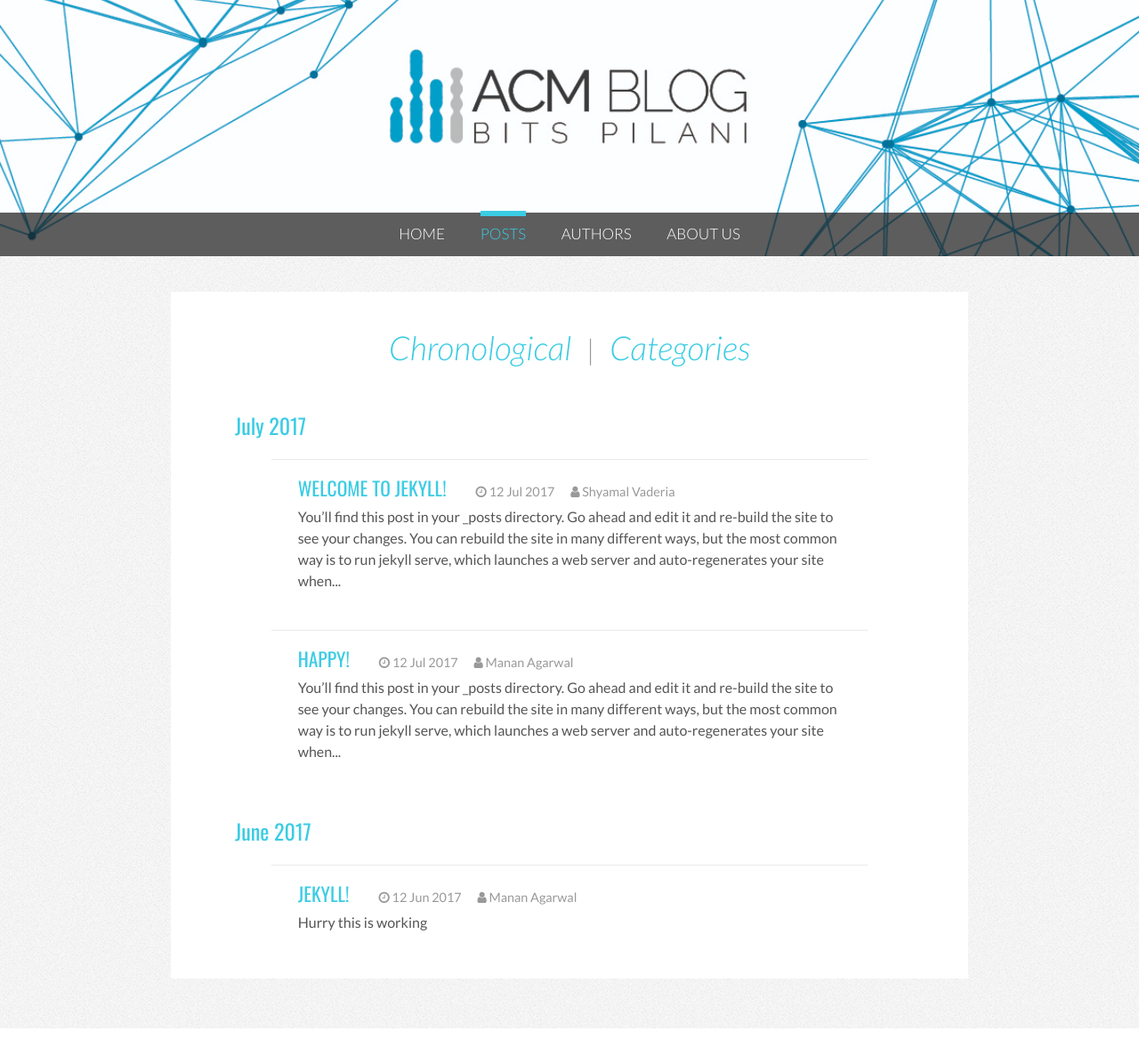
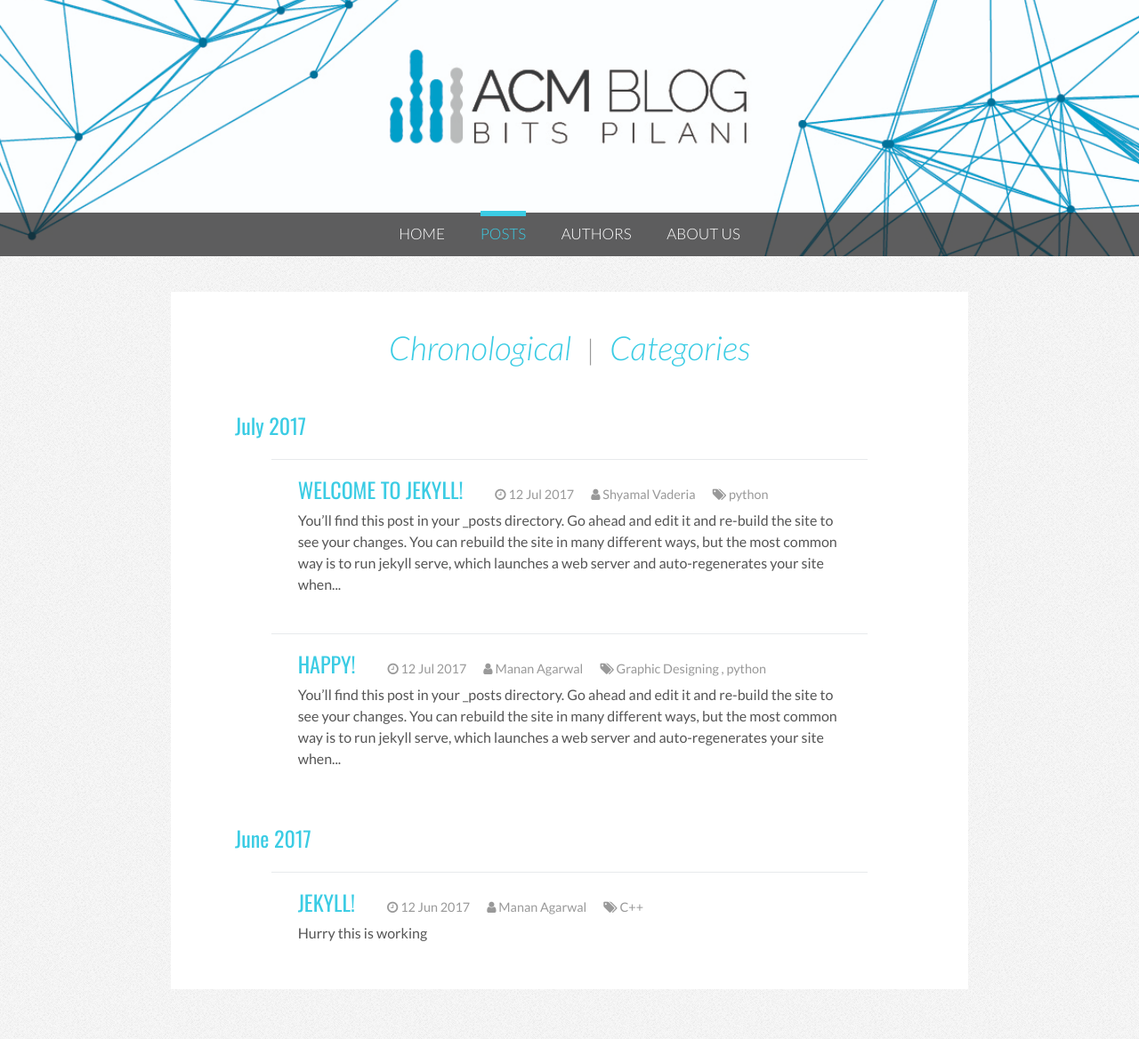
Before and after one commit to MananAgarwal/ACM-Blog, a Jekyll site: the page built from posts_chro.html, in a window 1280 px wide. Shown: the whole page at 89% size. Built offline with Jekyll 4.4.1, drawn with Linux system fonts in a browser that asks for light colours.

Commit message:
links in the post details added(very difficult)

```diff
--- a/_includes/post.html
+++ b/_includes/post.html
@@ -1,8 +1,9 @@
 <div class="posts-wrapper animated fadeInRight">
     <div class="post">
-        <h4><a href="{{ post.url | prepend: site.baseurl }}"> {{ post.title }} </a>
-            <i class="fa fa-clock-o"></i> {{ post.date | date: "%-d %b %Y" }}
-            <i class="fa fa-user"></i> {{ post.author }}
+        <h4><a id="post-post-title" href="{{ post.url | prepend: site.baseurl }}"> {{ post.title }} </a>
+          <a href= "{{site.baseurl}}/posts_chro.html" id="post-post-details"><i class="fa fa-clock-o"></i> {{ post.date | date: "%-d %b %Y" }}</a>
+          <a href= "{{site.baseurl}}/authors.html" id="post-post-details"> <i class="fa fa-user"></i> {{ post.author }}</a>
+          <a href= "{{site.baseurl}}/posts_cat.html" id="post-post-details"><i class="fa fa-tags"></i> {% for tag in post.tags %}{{ tag }} {% unless forloop.last %}, {% endunless %}{% endfor %}</a>
         </h4>
         <p> {% if post.desc.size > 0 %}
                 {{ post.desc }}
--- a/_layouts/author.html
+++ b/_layouts/author.html
@@ -9,7 +9,7 @@
       <div class="profile-pic">
         <img src="{{ site.baseurl }}{{ page.image_path }}" alt="image">
       </div>
-      <h4>{{ page.title }}</h4>
+      <h3>{{ page.title }}</h3>
 
         <p>{{content}}</p>
 
--- a/posts_chro.html
+++ b/posts_chro.html
@@ -16,7 +16,7 @@
     {% for post in site.posts%}
       {% if monthSetter != post.month %}
         {% assign monthSetter = post.month %}
-        <h4>{{monthSetter}} {{ post.date | date: "%Y" }}</h4>
+        <h4 id="posts-broad-headings">{{monthSetter}} {{ post.date | date: "%Y" }}</h4>
       {% endif %}
 
           {% include post.html%}
--- a/public/gen.css
+++ b/public/gen.css
@@ -59,18 +59,14 @@
   border-top: 6px solid #3bcce4;
 }
 
+
+/*posts css for the "HOME" page*/
 .post-intro{
   background:#fff;
   padding:1.8em;
 }
 
-.post-intro h4{
-  color:#afafaf;
-  font-family: 'Lato', sans-serif;
-  font-size:0.8em;
-  margin-bottom:1em;
-}
-.post-intro h4 a{
+#post-title{
   font-size:2em;
   color:#00bcd4;
   margin-right:0.7em;
@@ -80,8 +76,18 @@
   font-family: 'Oswald', sans-serif;
   font-weight:400;
 }
-.post-intro h4 a:hover{
+#post-title:hover{
   color: #4a5054;
+}
+#post-details{
+  color:#afafaf;
+  font-family: 'Lato', sans-serif;
+  font-size:0.8em;
+  margin-bottom:1em;
+  cursor: default;
+}
+#post-details:hover{
+  color:#777;
 }
 .post-intro p{
   font-family: 'Lato', sans-serif;
@@ -245,7 +251,7 @@
   margin: auto;
 }
 
-.author-info-page h4{
+.author-info-page h3{
   font: 400 32px/1.8 Lato, sans-serif;
   color: #00bcd4;
   text-decoration: none;
@@ -300,7 +306,7 @@
 }
 
 
-.posts h4{
+#posts-broad-headings{
     font-size:1.5em;
     color:#3bcce4;
     margin: 1.5em 0 0 1.8em;
@@ -326,21 +332,28 @@
   animation-fill-mode: both;
 }
 
+
+/*posts css for "POSTS" page*/
 .post{
   padding: 15px 30px;
   border-top: 1.5px solid #e7eaec;
   text-align: left;
 }
 
-.post h4{
+#post-post-details{
   color:#999;
   font-family: 'Lato', sans-serif;
   font-size:0.9em;
   font-weight: 400;
   margin: 0;
+  text-decoration: none;
+}
+#post-post-details:hover{
+  cursor: default;
+  color:#555;
 }
 
-.post h4 a{
+#post-post-title{
   font-size:1.5em;
   color:#3bcce4;
   margin-right:0.7em;
@@ -350,7 +363,7 @@
   font-family: 'Oswald', sans-serif;
   font-weight:400;
 }
-.post h4 a:hover{
+#post-post-title:hover{
   color: #4a5054;
 }
 
```
Also changed, not shown: index.html (+4 -3 lines).
